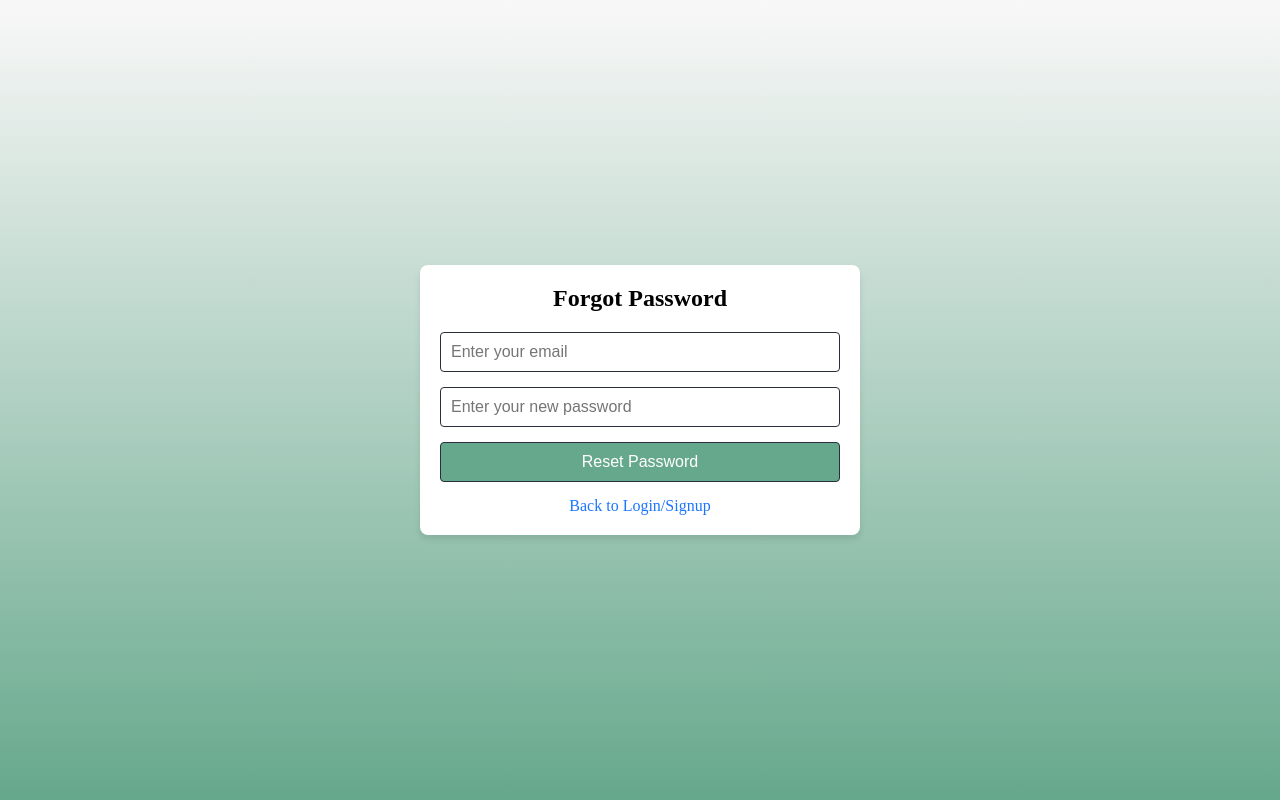
After one commit to pragyaaryal/Tickgate_web, a PHP site: page /forgot_password.html in a window 1280 px wide. The commit adds this page. Run offline with PHP 8.4, Linux system fonts and the light colour scheme.

Commit message:
Forgot Password features

```diff
--- a/system/add_route.php
+++ b/system/add_route.php
@@ -20,7 +20,7 @@ if(isset($_POST['submit'])) {
 
     // Check if the insertion was successful
     if($stmt->rowCount() > 0) {
-        echo "Route added successfully.";
+        echo "<script>alert(`Route added successfully`);</script>" ;
         echo "<script>window.location.href = 'route_management.php';</script>";
 
     } else {
--- /dev/null
+++ b/system/forgot_password.css
@@ -0,0 +1,71 @@
+@import url("https://fonts.googleapis.com/css2?family=Poppins:wght@100;200;300;400;500&display=swap");
+
+:root {
+  --primary: #F9F8F8;
+  --secondary: #2A2D3A;
+  --green: #66A88C;
+  --secondary-light: #7FD1AE;
+  --secondary-light-2: #ADE1CA;
+  --white: #fff;
+  --black: #000000;
+  --shadow: 0px 2px 8px 0px var(--secondary-light);
+}
+
+html,body{
+    display: grid;
+    height: 100%;
+    width: 100%;
+    place-items: center;
+    background-image: linear-gradient(var(--primary), var(--green));
+}
+
+.wrapper {
+  max-width: 400px;
+  width: 60%; /* Adjusted width */
+  background-color: var(--white);
+  padding: 20px;
+  border-radius: 8px;
+  box-shadow: 0 4px 6px rgba(0, 0, 0, 0.1);
+}
+
+
+.title {
+  font-size: 24px;
+  font-weight: bold;
+  text-align: center;
+  margin-bottom: 20px;
+}
+
+.field {
+  margin-bottom: 15px;
+}
+
+input[type="email"],
+input[type="password"],
+input[type="submit"] {
+  width: 100%;
+  padding: 10px;
+  border: 1px solid var(--secondary);
+  border-radius: 4px;
+  box-sizing: border-box;
+  font-size: 16px;
+}
+
+input[type="submit"] {
+  background-color: var(--green);
+  color: var(--white);
+  cursor: pointer;
+}
+
+.link {
+  text-align: center;
+}
+
+.link a {
+    color:  #1a75ff;
+  text-decoration: none;
+}
+
+.link a:hover {
+  text-decoration: underline;
+}
--- /dev/null
+++ b/system/forgot_password.html
@@ -0,0 +1,67 @@
+<!DOCTYPE html>
+<html lang="en">
+
+<head>
+    <meta charset="UTF-8">
+    <meta name="viewport" content="width=device-width, initial-scale=1.0">
+    <title>Forgot Password</title>
+    <link rel="stylesheet" href="forgot_password.css">
+</head>
+
+<body>
+    <div class="wrapper">
+        <div class="title">Forgot Password</div>
+        <form id="forgotPasswordForm" method="POST">
+            <div class="field">
+                <input type="email" id="email" name="email" placeholder="Enter your email" required>
+            </div>
+            <div class="field">
+                <input type="password" id="password" name="password" placeholder="Enter your new password" required>
+            </div>
+            <div class="field">
+                <input type="submit" name="reset" value="Reset Password">
+            </div>
+        </form>
+        <div class="link">
+            <a href="login_signup.html">Back to Login/Signup</a>
+        </div>
+    </div>
+    <script>
+        document.addEventListener("DOMContentLoaded", function () {
+            var form = document.getElementById("forgotPasswordForm");
+            form.addEventListener("submit", function (event) {
+                event.preventDefault();
+
+                var email = document.getElementById("email").value;
+
+                // Send an AJAX request to the PHP script
+                var xhr = new XMLHttpRequest();
+                xhr.open("POST", "forgot_password.php", true);
+                xhr.setRequestHeader("Content-type", "application/x-www-form-urlencoded");
+                xhr.onreadystatechange = function () {
+                    if (xhr.readyState === XMLHttpRequest.DONE) {
+                        if (xhr.status === 200) {
+                            // Parse the JSON response
+                            var response = JSON.parse(xhr.responseText);
+                            if (response.success) {
+                                // Password changed successfully
+                                alert(response.message);
+                                window.location.href = "login_signup.html"; // Redirect to success page
+                            } else {
+                                // Error changing password
+                                alert(response.message);
+                            }
+                        } else {
+                            // Handle other HTTP status codes
+                            alert("Error changing password. Please try again.");
+                        }
+                    }
+                };
+                xhr.send("email=" + email);
+            });
+        });
+
+    </script>
+</body>
+
+</html>
--- a/system/login_signup.html
+++ b/system/login_signup.html
@@ -40,7 +40,7 @@
                         </select>
                     </div>
 
-                    <div class="pass-link"><a href="#">Forgot password?</a></div>
+                    <div class="pass-link"><a href="forgot_password.html">Forgot password?</a></div>
                     <div class="field btn">
                         <div class="btn-layer"></div>
                         <input type="submit" name="login" value="Login">
```
Also changed, not shown: system/edit_bus.php (+9 -7 lines), system/forgot_password.php (added, +36 -0 lines).
